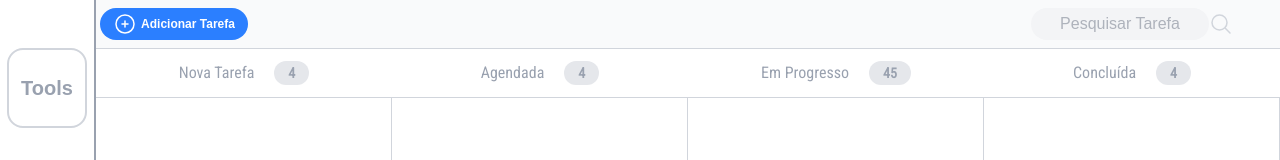
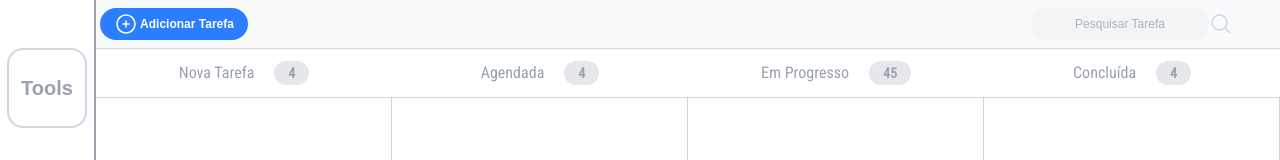
Before and after one commit to Alieinstein2008/Lista-de-Tarefas, a Next.js app in the folder lista-de-tarefas-nextjs/: page /home in a window 1280 px wide. Shown: the top 160 px of the page. Built offline with nearby package versions, Linux system fonts and the light colour scheme.

Commit message:
:lipstick: feat: estilização do topbar

```diff
--- a/lista-de-tarefas-nextjs/src/app/ui/buttons.tsx
+++ b/lista-de-tarefas-nextjs/src/app/ui/buttons.tsx
@@ -4,7 +4,7 @@ export default function CreateTask() {
     return (
         <Link
             href={'/home/create'}
-            className="flex items-center justify-center w-1/8 h-8 bg-blue-500 rounded-2xl gap-1 text-white font-semibold ml-1 text-xs"
+            className="flex items-center justify-center w-1/8 h-8 bg-blue-500 rounded-2xl gap-0.5 text-white font-semibold ml-1 text-xs"
         >
             <PlusCircleIcon className="w-6 h-6"></PlusCircleIcon>
             <p>Adicionar Tarefa</p>
--- a/lista-de-tarefas-nextjs/src/app/ui/search.tsx
+++ b/lista-de-tarefas-nextjs/src/app/ui/search.tsx
@@ -5,7 +5,7 @@ export default function Search() {
             <input
                 type="text"
                 placeholder="Pesquisar Tarefa"
-                className="bg-gray-100 rounded-2xl w-6/10 h-8 border-none text-gray-500 text-center"
+                className="bg-gray-100 rounded-2xl w-6/10 h-8 border-none text-gray-500 text-center text-xs"
 
 
             >
```
